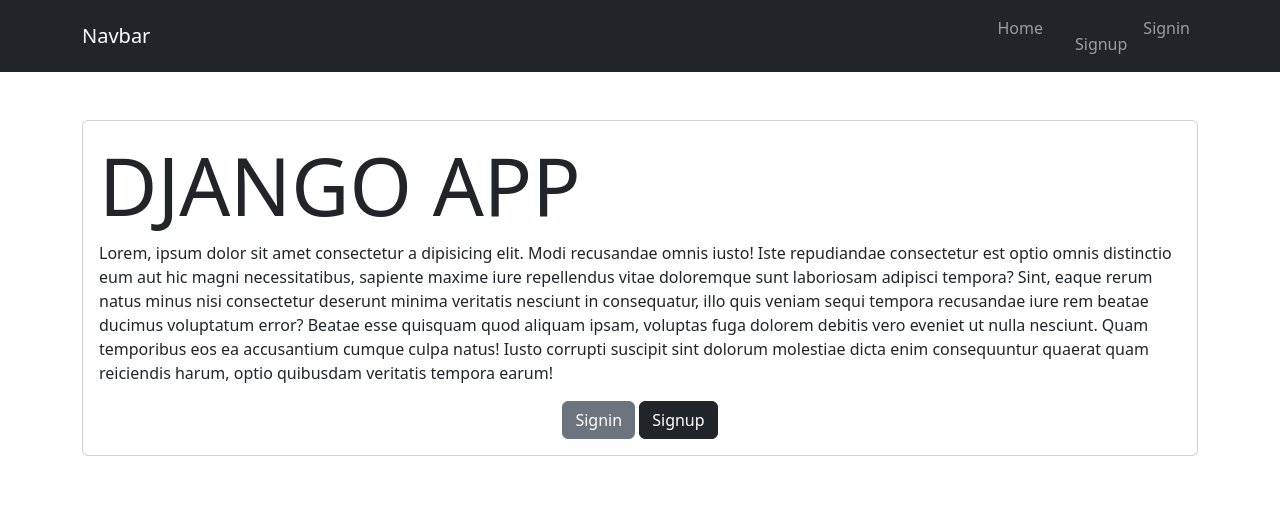
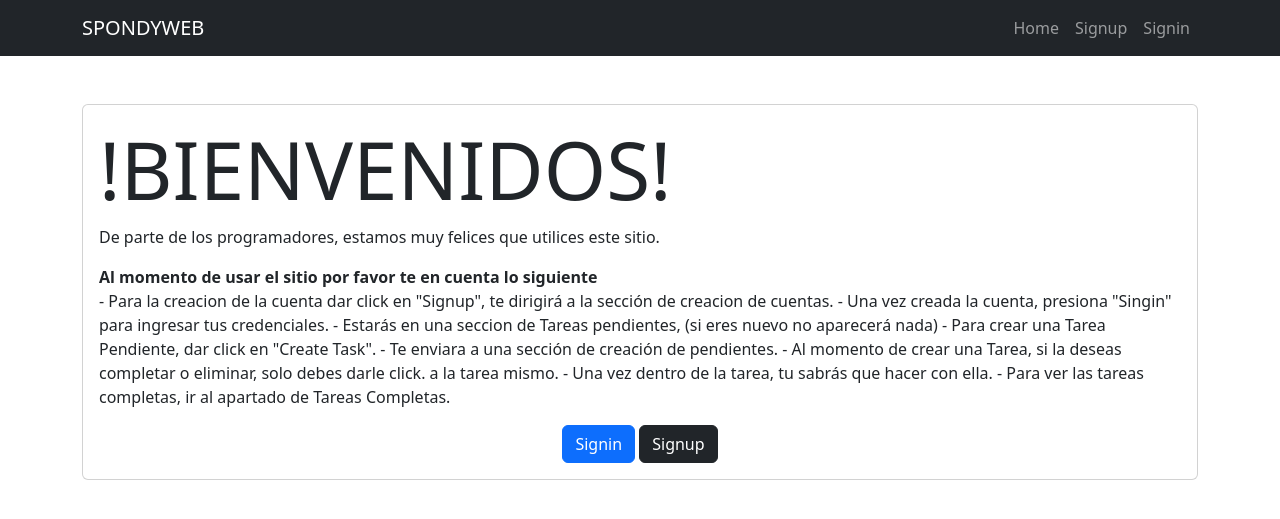
Before and after one commit to RobertoM18/django-auth-crud, a Django app: page / in a window 1280 px wide. Shown: the top 519 px of the page. Run offline with Django 5.2, Linux system fonts and the light colour scheme.

Commit message:
Tercer Projects

```diff
--- a/tasks/templates/base.html
+++ b/tasks/templates/base.html
@@ -3,29 +3,29 @@
 <head>
     <meta charset="UTF-8">
     <meta name="viewport" content="width=device-width, initial-scale=1.0">
-    <title>Django CRUD Application</title>
+    <title>SpondyWeb</title>
     <link rel="stylesheet" href="https://cdn.jsdelivr.net/npm/bootstrap@5.3.3/dist/css/bootstrap.min.css">
 </head>
 <body>
 
     <nav class="navbar navbar-expand-lg bg-dark navbar-dark">
         <div class="container">
-          <a class="navbar-brand" href="#">Navbar</a>
+          <a class="navbar-brand" href="#">SPONDYWEB</a>
           <button class="navbar-toggler" type="button" data-bs-toggle="collapse" data-bs-target="#navbarNav" aria-controls="navbarNav" aria-expanded="false" aria-label="Toggle navigation">
             <span class="navbar-toggler-icon"></span>
           </button>
           <div class="collapse navbar-collapse" id="navbarNav">
             <ul class="navbar-nav ms-auto">
                 <li class="nav-item">
-                    <a href="/" class="nav-link">Home</class=>
+                    <a href="/" class="nav-link">Home</a>
                   </li>
 
                    {% if user.is_authenticated %}
                    <li class="nav-item">
-                      <a href="/tasks" class="nav-link">Tasks</a>
+                      <a href="/tasks" class="nav-link">Task</a>
                   </li>
                   <li class="nav-item">
-                      <a href="/tasks_completed/" class="nav-link">Tasks completed</a>
+                      <a href="/tasks_completed/" class="nav-link">Tasks Completed</a>
                   </li>
                   <li class="nav-item">
                       <a href="/tasks/create/" class="nav-link">Create Task</a>
--- a/tasks/templates/create_task.html
+++ b/tasks/templates/create_task.html
@@ -5,7 +5,7 @@
     <div class="row">
         <div class="col-md-4 offset-md-4 mt-5">
             <form action="/tasks/create/" method="POST" class="card card-body">
-            <h1>Create Task</h1>
+            <h1>Crear Tarea</h1>
             {{error}}
              {% csrf_token %}
              {{form.as_p}}
--- a/tasks/templates/home.html
+++ b/tasks/templates/home.html
@@ -3,25 +3,26 @@
 {% block content %}
 <main class="container py-5">
     <section class="card card-body">
-        <h1 class="display-1 tsxt-center"> DJANGO APP</h1>
-        <p>Lorem, ipsum dolor sit amet consectetur a
-        dipisicing elit. Modi recusandae omnis iusto!
-        Iste repudiandae consectetur est optio omnis
-        distinctio eum aut hic magni necessitatibus,
-        sapiente maxime iure repellendus vitae doloremque
-        sunt laboriosam adipisci tempora? Sint, eaque rerum
-        natus minus nisi consectetur deserunt minima veritatis
-        nesciunt in consequatur, illo quis veniam sequi tempora
-        recusandae iure rem beatae ducimus voluptatum error?
-        Beatae esse quisquam quod aliquam ipsam, voluptas
-        fuga dolorem debitis vero eveniet ut nulla nesciunt.
-        Quam temporibus eos ea accusantium cumque culpa natus!
-        Iusto corrupti suscipit sint dolorum molestiae dicta enim
-        consequuntur quaerat quam reiciendis harum, optio
-        quibusdam veritatis tempora earum!</p>
+        <h1 class="display-1 tsxt-center"> !BIENVENIDOS!</h1>
+        <p>De parte de los programadores, estamos muy felices que utilices
+            este sitio.</p>
+            <strong>Al momento de usar el sitio por favor te en cuenta lo siguiente</strong>
+            <p>
+                - Para la creacion de la cuenta  dar click en "Signup", te dirigirá a la
+                  sección de creacion de cuentas.
+                - Una vez creada la cuenta, presiona "Singin" para ingresar tus credenciales.
+                - Estarás en una seccion de Tareas pendientes, (si eres nuevo no aparecerá nada)
+                - Para crear una Tarea Pendiente, dar click en "Create Task".
+                - Te enviara a una sección de creación de pendientes.
+                - Al momento de crear una Tarea, si la deseas completar o eliminar, solo debes darle click.
+                  a la tarea mismo.
+                - Una vez dentro de la tarea, tu sabrás que hacer con ella.
+                - Para ver las tareas completas, ir al apartado de Tareas Completas.
+            </p>
+
 
             <div class="text-center">
-                <a class="btn btn-secondary" href="/signin/">
+                <a class="btn btn-primary" href="/signin/">
                     Signin
                 </a>
                 <a class="btn btn-dark" href="/signup/">
```
